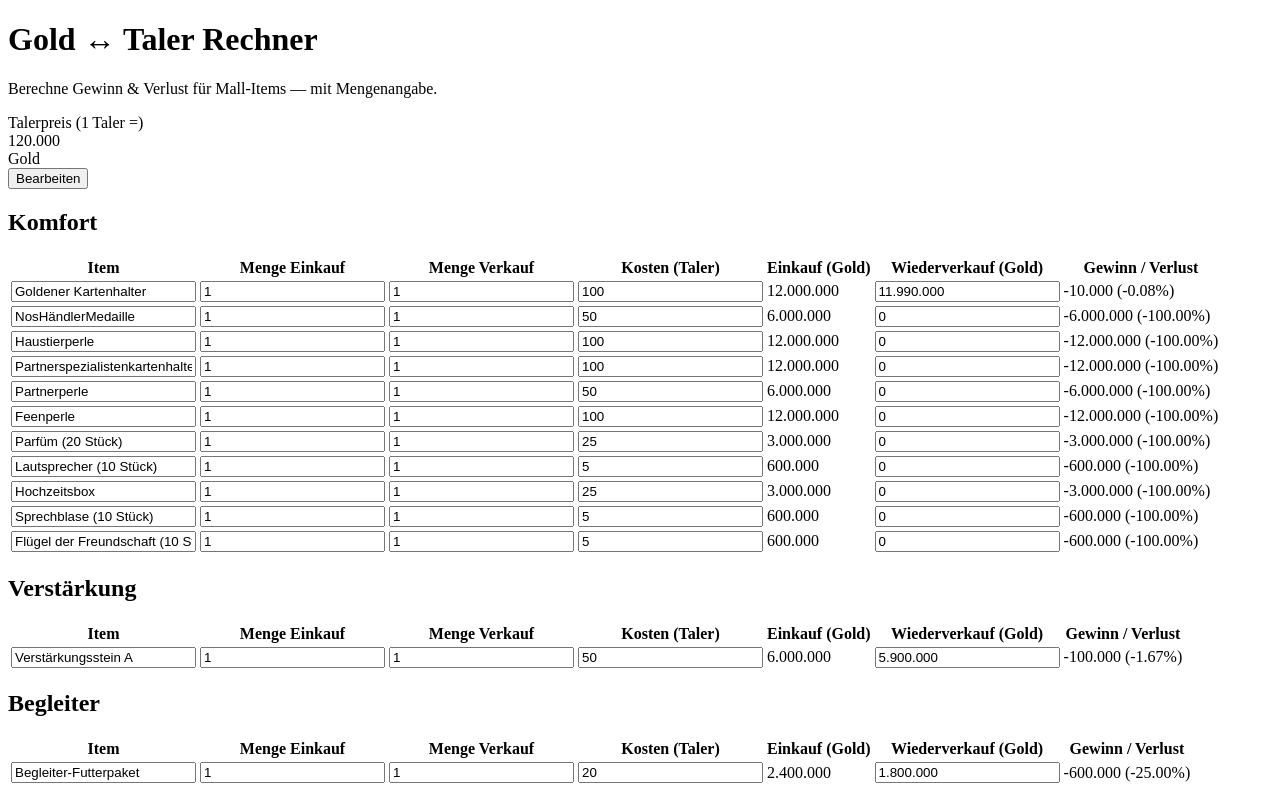
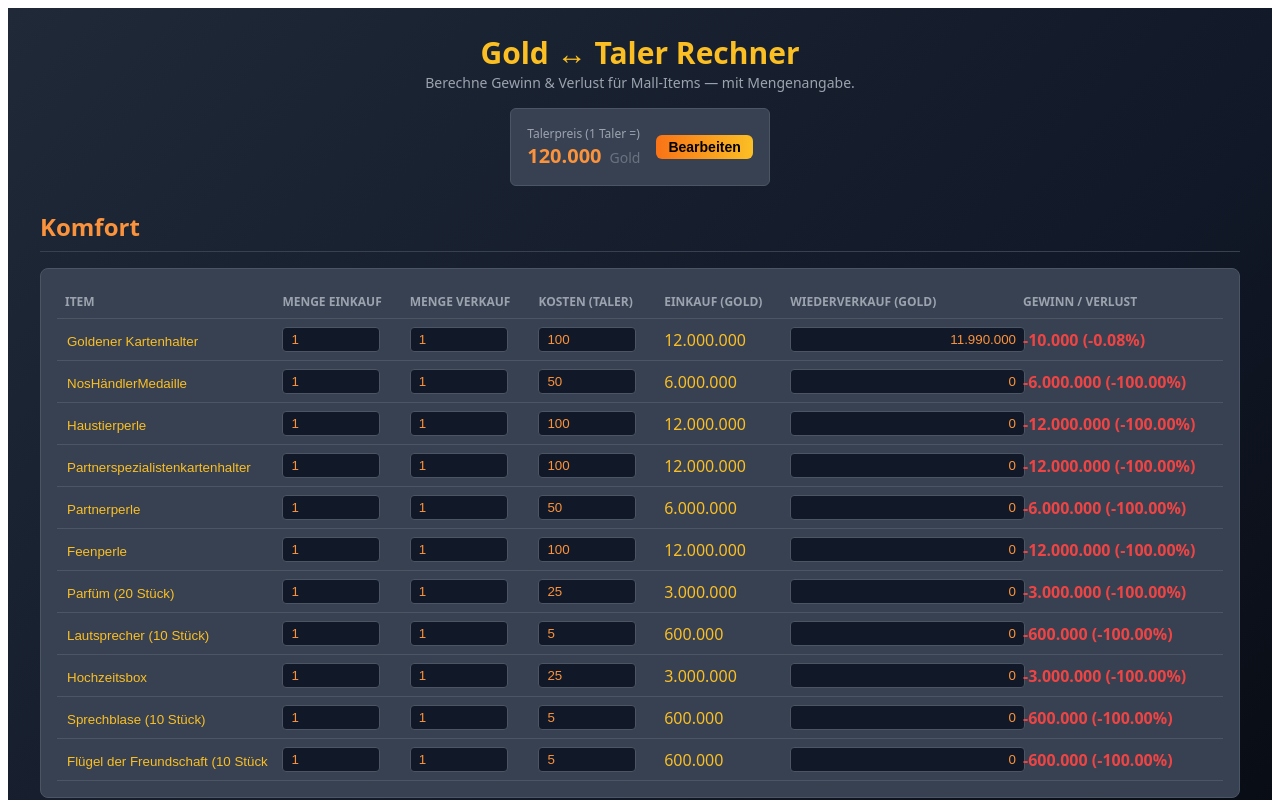
Before and after one commit to NekoKasai/Nostale-Taler-Umrechner, a React (Vite) app: page / in a window 1280 px wide. Shown: the top 800 px of the page. Built offline with nearby package versions, Linux system fonts and the light colour scheme.

Commit message:
Update App.js
Update App.js

```diff
--- a/src/App.js
+++ b/src/App.js
@@ -3,7 +3,6 @@ import React, { useState } from "react";
 export default function TalerRechner() {
   const [talerPrice, setTalerPrice] = useState(120000);
   const [editingTaler, setEditingTaler] = useState(false);
-  // ... dein restlicher Code bleibt gleich
 
   const [items, setItems] = useState({
     Komfort: [
@@ -49,34 +48,173 @@ export default function TalerRechner() {
     return { cost, profit, pct, revenue };
   }
 
+  // Inline Styles
+  const styles = {
+    container: {
+      minHeight: '100vh',
+      background: 'linear-gradient(135deg, #1f2937, #111827, #000)',
+      color: '#f3f4f6',
+      padding: '1.5rem',
+      fontFamily: 'system-ui, sans-serif'
+    },
+    wrapper: {
+      maxWidth: '1200px',
+      margin: '0 auto'
+    },
+    header: {
+      display: 'flex',
+      flexDirection: 'column',
+      alignItems: 'center',
+      gap: '1rem',
+      marginBottom: '1.5rem'
+    },
+    title: {
+      fontSize: '1.875rem',
+      fontWeight: 'bold',
+      color: '#fbbf24',
+      margin: 0,
+      textAlign: 'center'
+    },
+    subtitle: {
+      fontSize: '0.875rem',
+      color: '#9ca3af',
+      margin: 0,
+      textAlign: 'center'
+    },
+    priceBox: {
+      backgroundColor: '#374151',
+      border: '1px solid #4b5563',
+      borderRadius: '0.375rem',
+      padding: '1rem',
+      display: 'flex',
+      alignItems: 'center',
+      gap: '1rem'
+    },
+    priceLabel: {
+      fontSize: '0.75rem',
+      color: '#9ca3af'
+    },
+    priceValue: {
+      fontSize: '1.25rem',
+      fontWeight: '600',
+      color: '#fb923c'
+    },
+    priceUnit: {
+      fontSize: '0.875rem',
+      color: '#6b7280'
+    },
+    editButton: {
+      padding: '0.25rem 0.75rem',
+      background: 'linear-gradient(to right, #f97316, #fbbf24)',
+      color: 'black',
+      fontWeight: '600',
+      borderRadius: '0.375rem',
+      border: 'none',
+      cursor: 'pointer',
+      fontSize: '0.875rem'
+    },
+    input: {
+      width: '8rem',
+      border: '1px solid #4b5563',
+      backgroundColor: '#111827',
+      color: '#fbbf24',
+      borderRadius: '0.25rem',
+      padding: '0.25rem 0.5rem'
+    },
+    sectionTitle: {
+      fontSize: '1.5rem',
+      fontWeight: 'bold',
+      color: '#fb923c',
+      borderBottom: '1px solid #374151',
+      paddingBottom: '0.5rem',
+      marginBottom: '1rem'
+    },
+    tableContainer: {
+      backgroundColor: '#374151',
+      border: '1px solid #4b5563',
+      borderRadius: '0.5rem',
+      padding: '1rem',
+      overflowX: 'auto'
+    },
+    table: {
+      width: '100%',
+      borderCollapse: 'collapse',
+      minWidth: '800px'
+    },
+    tableHeader: {
+      fontSize: '0.75rem',
+      color: '#9ca3af',
+      borderBottom: '1px solid #4b5563',
+      textTransform: 'uppercase',
+      textAlign: 'left',
+      padding: '0.5rem'
+    },
+    tableCell: {
+      padding: '0.5rem',
+      borderBottom: '1px solid #4b5563'
+    },
+    itemInput: {
+      width: '100%',
+      background: 'transparent',
+      border: 'none',
+      outline: 'none',
+      color: '#fbbf24'
+    },
+    numberInput: {
+      width: '5rem',
+      border: '1px solid #4b5563',
+      backgroundColor: '#111827',
+      color: '#fb923c',
+      borderRadius: '0.25rem',
+      padding: '0.25rem 0.5rem'
+    },
+    costText: {
+      color: '#fbbf24'
+    },
+    profitPositive: {
+      color: '#10b981',
+      fontWeight: '600'
+    },
+    profitNegative: {
+      color: '#ef4444',
+      fontWeight: '600'
+    },
+    footer: {
+      marginTop: '1.5rem',
+      fontSize: '0.875rem',
+      color: '#6b7280',
+      textAlign: 'center'
+    }
+  };
+
   return (
-    <div className="min-h-screen bg-gradient-to-br from-gray-900 via-gray-800 to-black text-gray-100 p-6 font-sans">
-      <div className="max-w-6xl mx-auto">
-        <header className="flex flex-col sm:flex-row sm:items-center sm:justify-between mb-6 gap-4">
+    <div style={styles.container}>
+      <div style={styles.wrapper}>
+        <header style={styles.header}>
           <div>
-            <h1 className="text-3xl font-extrabold leading-tight text-yellow-400">Gold ↔ Taler Rechner</h1>
-            <p className="text-sm text-gray-400">Berechne Gewinn & Verlust für Mall-Items — mit Mengenangabe.</p>
+            <h1 style={styles.title}>Gold ↔ Taler Rechner</h1>
+            <p style={styles.subtitle}>Berechne Gewinn & Verlust für Mall-Items — mit Mengenangabe.</p>
           </div>
 
-          <div className="bg-gray-800 border border-gray-700 shadow rounded p-4 flex flex-col sm:flex-row items-center gap-4">
+          <div style={styles.priceBox}>
             <div>
-              <div className="text-xs text-gray-400">Talerpreis (1 Taler =)</div>
+              <div style={styles.priceLabel}>Talerpreis (1 Taler =)</div>
               {!editingTaler ? (
-                <div className="flex items-baseline gap-2">
-                  <div className="text-xl font-semibold text-orange-400">{talerPrice.toLocaleString('de-DE')}</div>
-                  <div className="text-sm text-gray-500">Gold</div>
+                <div style={{ display: 'flex', alignItems: 'baseline', gap: '0.5rem' }}>
+                  <div style={styles.priceValue}>{talerPrice.toLocaleString('de-DE')}</div>
+                  <div style={styles.priceUnit}>Gold</div>
                 </div>
               ) : (
                 <input
                   type="number"
                   value={talerPrice}
                   onChange={(e) => setTalerPrice(Number(e.target.value))}
-                  className="w-32 border border-gray-600 bg-gray-900 text-yellow-300 rounded px-2 py-1"
+                  style={styles.input}
                 />
               )}
             </div>
             <button
-              className="px-3 py-1 bg-gradient-to-r from-orange-500 to-yellow-400 text-black font-semibold rounded text-sm hover:opacity-90 transition"
+              style={styles.editButton}
               onClick={() => setEditingTaler((s) => !s)}
             >
               {editingTaler ? "Speichern" : "Bearbeiten"}
@@ -85,63 +223,65 @@ export default function TalerRechner() {
         </header>
 
         {Object.entries(items).map(([category, list]) => (
-          <section key={category} className="mb-10">
-            <h2 className="text-2xl font-bold text-orange-400 border-b border-gray-700 pb-2 mb-4">{category}</h2>
+          <section key={category} style={{ marginBottom: '2.5rem' }}>
+            <h2 style={styles.sectionTitle}>{category}</h2>
 
-            <div className="bg-gray-800 border border-gray-700 shadow-lg rounded p-4">
-              <table className="w-full text-left table-auto border-collapse">
+            <div style={styles.tableContainer}>
+              <table style={styles.table}>
                 <thead>
-                  <tr className="text-xs text-gray-400 border-b border-gray-700 uppercase">
-                    <th className="p-2">Item</th>
-                    <th className="p-2">Menge Einkauf</th>
-                    <th className="p-2">Menge Verkauf</th>
-                    <th className="p-2">Kosten (Taler)</th>
-                    <th className="p-2">Einkauf (Gold)</th>
-                    <th className="p-2">Wiederverkauf (Gold)</th>
-                    <th className="p-2">Gewinn / Verlust</th>
+                  <tr>
+                    <th style={styles.tableHeader}>Item</th>
+                    <th style={styles.tableHeader}>Menge Einkauf</th>
+                    <th style={styles.tableHeader}>Menge Verkauf</th>
+                    <th style={styles.tableHeader}>Kosten (Taler)</th>
+                    <th style={styles.tableHeader}>Einkauf (Gold)</th>
+                    <th style={styles.tableHeader}>Wiederverkauf (Gold)</th>
+                    <th style={styles.tableHeader}>Gewinn / Verlust</th>
                   </tr>
                 </thead>
                 <tbody>
                   {list.map((it) => {
                     const { cost, profit, pct, revenue } = profitFor(it);
                     return (
-                      <tr key={it.id} className="border-b border-gray-700 hover:bg-gray-700/40">
-                        <td className="p-2 align-top w-48">
+                      <tr key={it.id} style={styles.tableCell}>
+                        <td style={styles.tableCell}>
                           <input
-                            className="w-full bg-transparent outline-none text-yellow-300"
                             value={it.name}
                             onChange={(e) => updateItem(category, it.id, { name: e.target.value })}
+                            style={styles.itemInput}
                           />
                         </td>
-                        <td className="p-2 align-top w-24">
+                        <td style={styles.tableCell}>
                           <input
                             type="number"
                             min={1}
                             value={it.buyAmount}
                             onChange={(e) => updateItem(category, it.id, { buyAmount: Number(e.target.value) })}
-                            className="w-20 border border-gray-600 bg-gray-900 text-orange-300 rounded px-2 py-1"
+                            style={styles.numberInput}
                           />
                         </td>
-                        <td className="p-2 align-top w-24">
+                        <td style={styles.tableCell}>
                           <input
                             type="number"
                             min={1}
                             value={it.sellAmount}
                             onChange={(e) => updateItem(category, it.id, { sellAmount: Number(e.target.value) })}
-                            className="w-20 border border-gray-600 bg-gray-900 text-orange-300 rounded px-2 py-1"
+                            style={styles.numberInput}
                           />
                         </td>
-                        <td className="p-2 align-top w-24">
+                        <td style={styles.tableCell}>
                           <input
                             type="number"
                             min={0}
                             value={it.talerCost}
                             onChange={(e) => updateItem(category, it.id, { talerCost: Number(e.target.value) })}
-                            className="w-20 border border-gray-600 bg-gray-900 text-orange-300 rounded px-2 py-1"
+                            style={styles.numberInput}
                           />
                         </td>
-                        <td className="p-2 align-top text-yellow-400">{cost.toLocaleString('de-DE')}</td>
-                        <td className="p-2 align-top">
+                        <td style={{...styles.tableCell, ...styles.costText}}>
+                          {cost.toLocaleString('de-DE')}
+                        </td>
+                        <td style={styles.tableCell}>
                           <input
                             type="text"
                             value={Number(it.resaleGold).toLocaleString('de-DE')}
@@ -149,10 +289,13 @@ export default function TalerRechner() {
                               const val = Number(e.target.value.replace(/\./g, '').replace(/,/g, '.'));
                               if (!isNaN(val)) updateItem(category, it.id, { resaleGold: val });
                             }}
-                            className="w-full border border-gray-600 bg-gray-900 text-right text-yellow-300 rounded px-2 py-1"
+                            style={{...styles.numberInput, width: '100%', textAlign: 'right'}}
                           />
                         </td>
-                        <td className={`p-2 align-top font-semibold ${profit >= 0 ? 'text-green-400' : 'text-red-400'}`}>
+                        <td style={{
+                          ...styles.tableCell,
+                          ...(profit >= 0 ? styles.profitPositive : styles.profitNegative)
+                        }}>
                           {profit.toLocaleString('de-DE')} ({pct.toFixed(2)}%)
                         </td>
                       </tr>
@@ -164,7 +307,7 @@ export default function TalerRechner() {
           </section>
         ))}
 
-        <footer className="mt-6 text-sm text-gray-500 text-center">
+        <footer style={styles.footer}>
           <p>
             Hinweis: Diese App rechnet direkt mit den eingegebenen Zahlen. Behalte Transaktionskosten
             / Gebühren im Kopf – sie werden hier nicht automatisch berücksichtigt.
```
